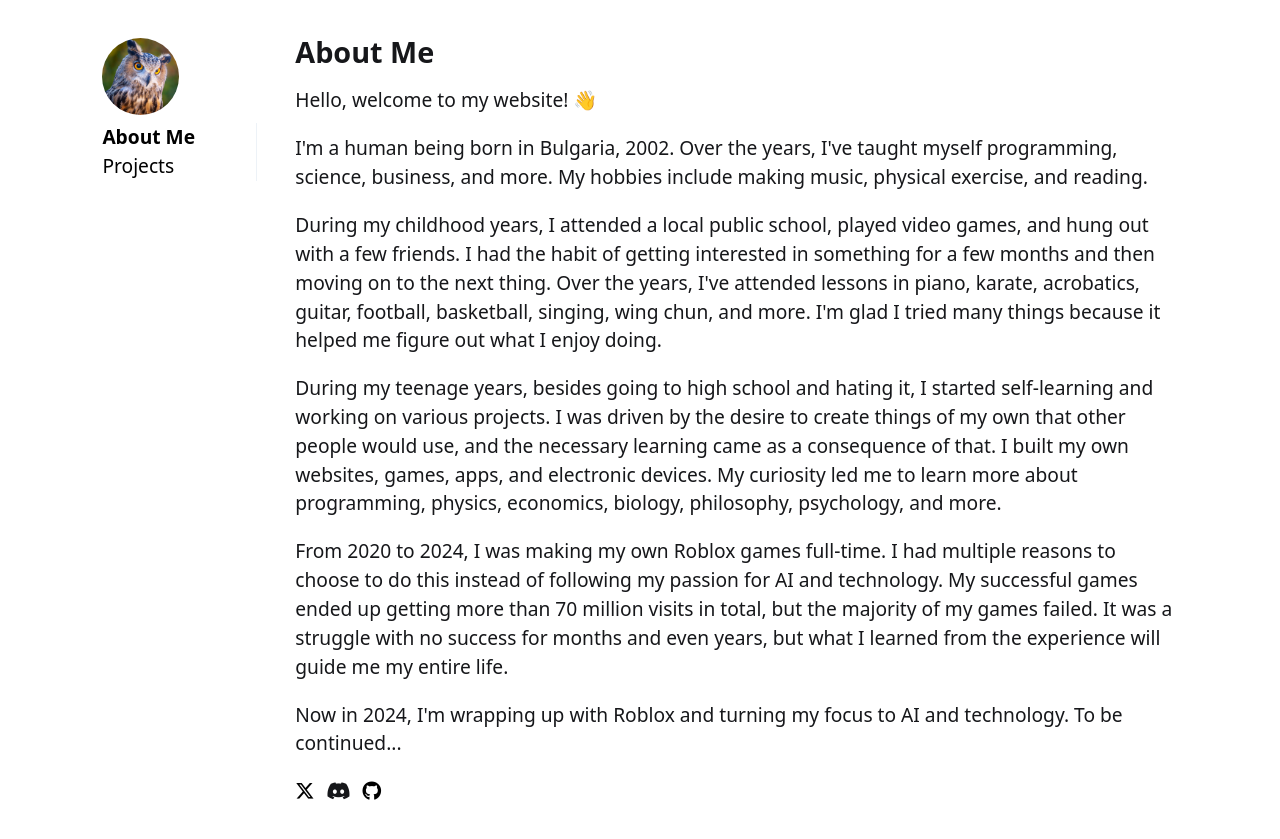
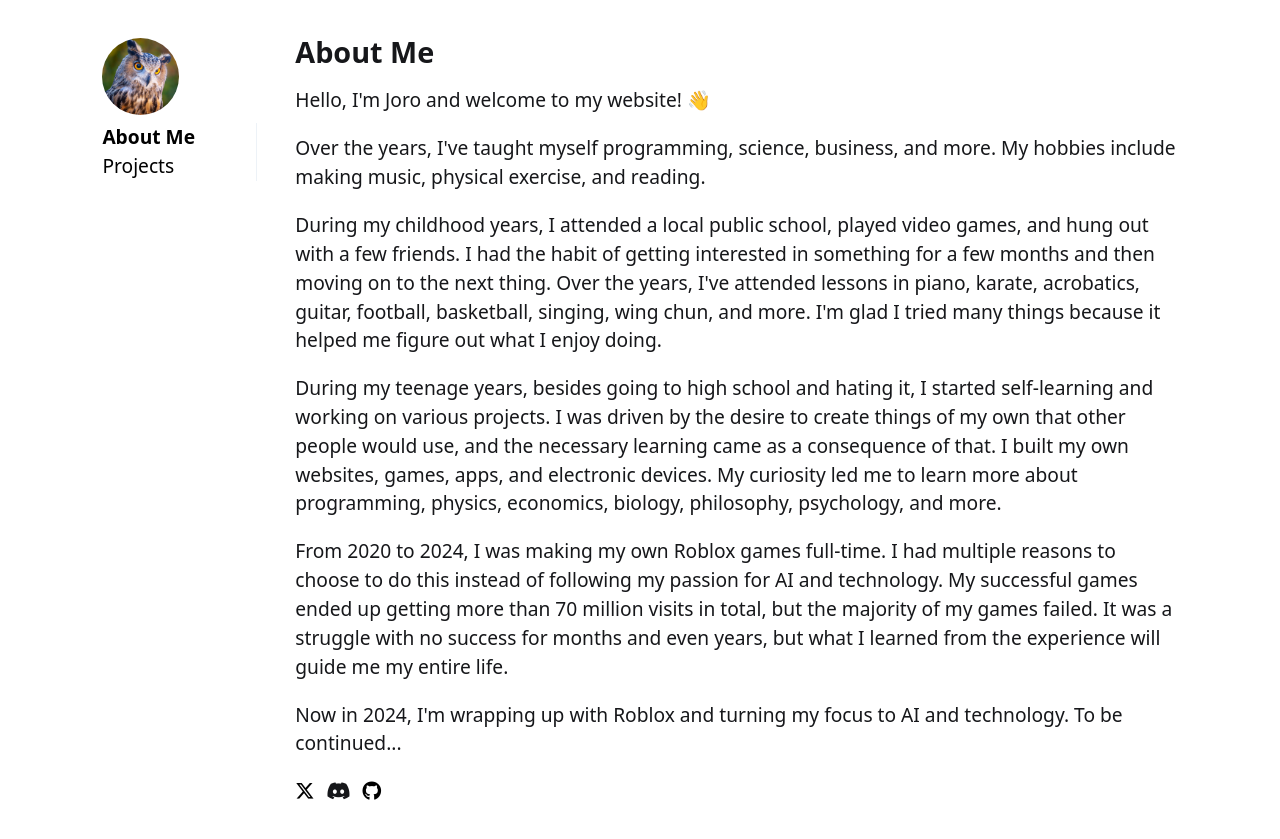
Before and after one commit to jorostuff/jorostuff.github.io, a Jekyll site: the page built from index.html, in a window 1280 px wide. Shown: the top 839 px of the page. Built offline with Jekyll 4.4.1, drawn with Linux system fonts in a browser that asks for light colours.

Commit message:
Changed about me introduction

```diff
--- a/index.html
+++ b/index.html
@@ -4,11 +4,10 @@ title: About Me
 ---
 
 <p>
-Hello, welcome to my website! 👋
+Hello, I'm Joro and welcome to my website! 👋
 </p>
 
 <p>
-I'm a human being born in Bulgaria, 2002.
 Over the years, I've taught myself programming, science, business, and more.
 My hobbies include making music, physical exercise, and reading.
 </p>
```
